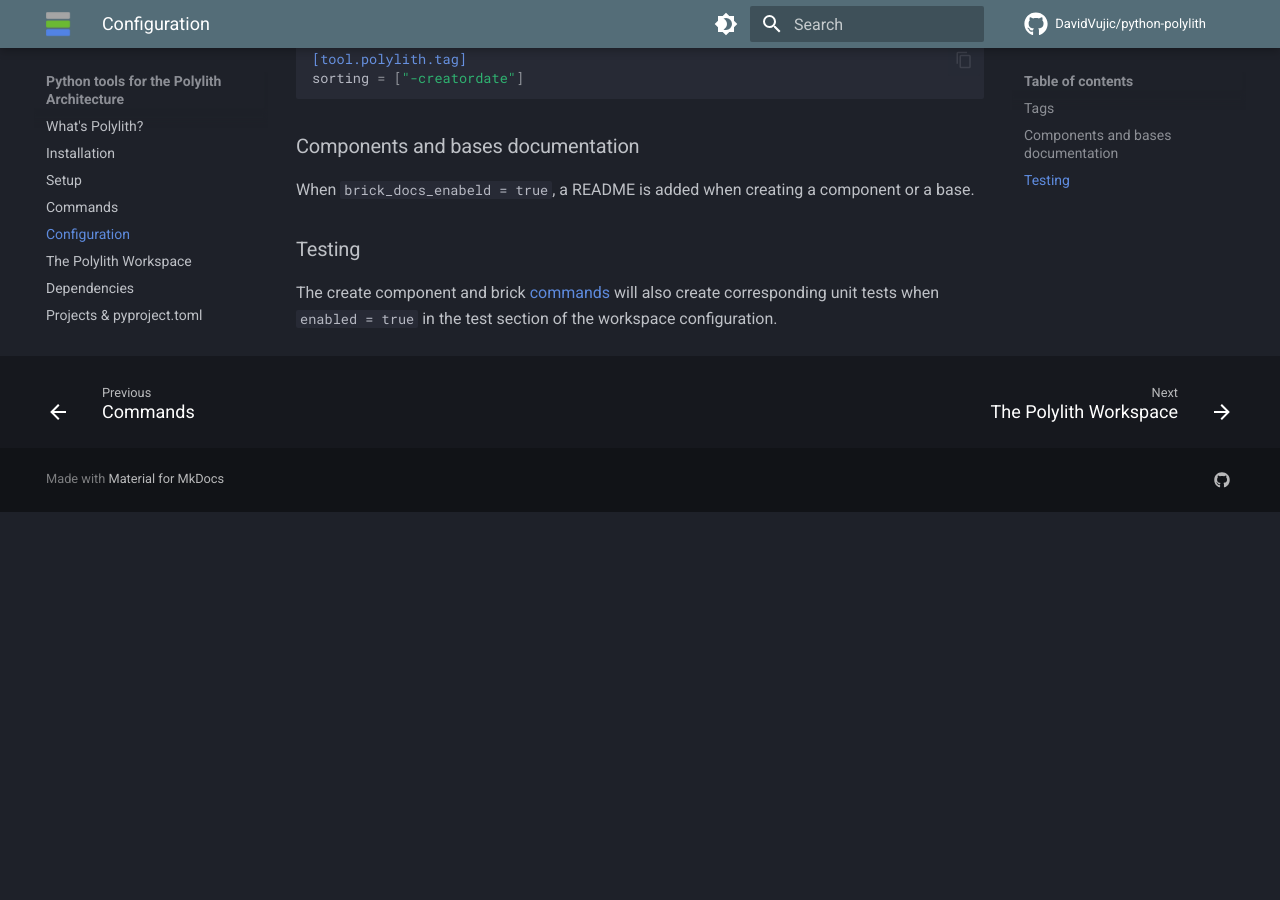
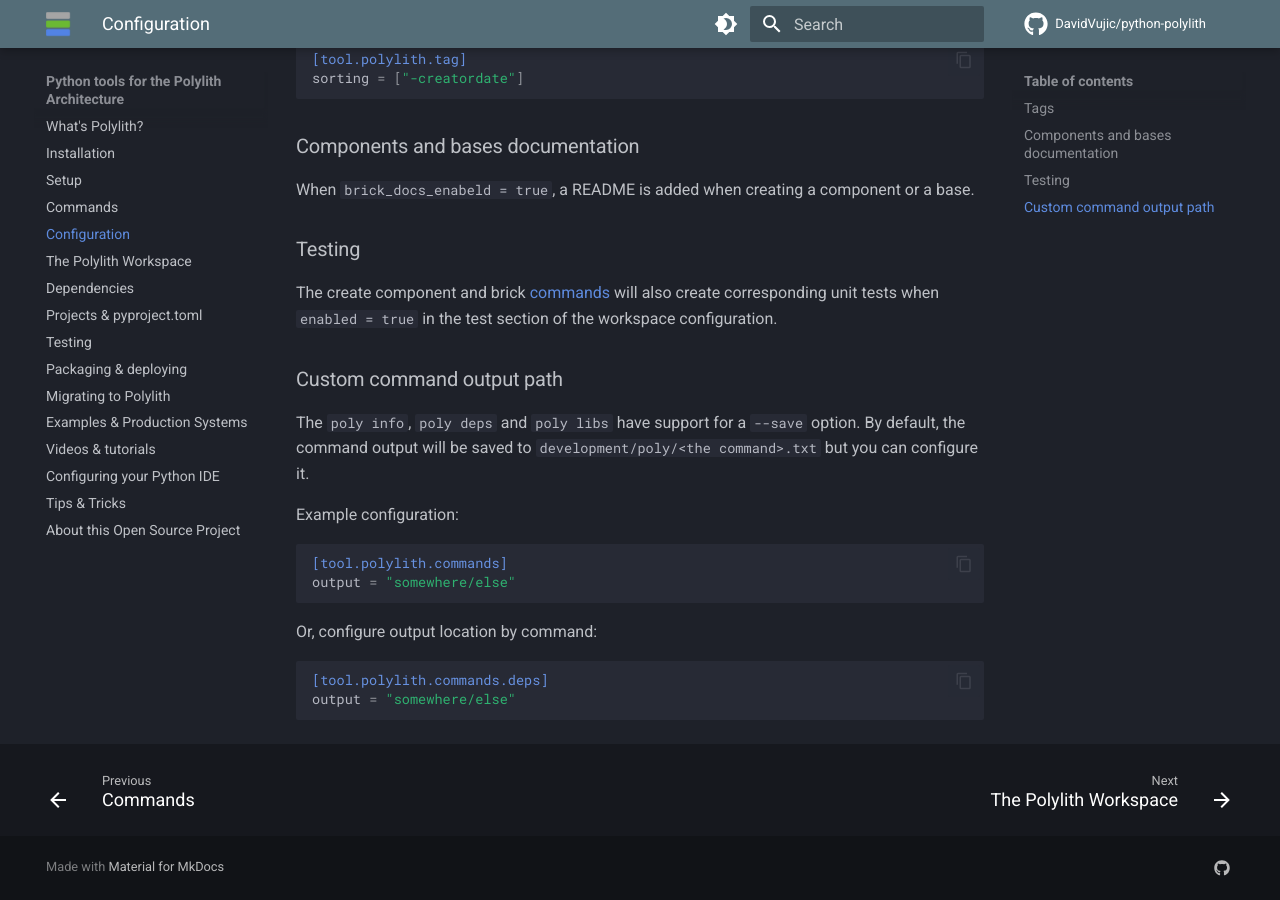
Before and after one commit to DavidVujic/python-polylith-docs, an MkDocs documentation site: the page built from docs/configuration.md, in a window 1280 px wide and 900 px high, scrolled down 1028 px. Built offline with MkDocs 1.6.1 and Material for MkDocs 9.7.7, drawn with Linux system fonts in a browser that asks for light colours; comment, search, counter and statistics services are not loaded; before the commit the page ends 1540 px from its top, so only the background shows below that.

Commit message:
docs: configurable command output paths

````diff
--- a/docs/configuration.md
+++ b/docs/configuration.md
@@ -52,3 +52,22 @@
 
 ### Testing
 The create component and brick [commands](commands.md) will also create corresponding unit tests when `enabled = true` in the test section of the workspace configuration.
+
+
+### Custom command output path
+The `poly info`, `poly deps` and `poly libs` have support for a `--save` option.
+By default, the command output will be saved to `development/poly/<the command>.txt` but you can configure it.
+
+Example configuration:
+
+``` toml
+[tool.polylith.commands]
+output = "somewhere/else"
+```
+
+Or, configure output location by command:
+
+``` toml
+[tool.polylith.commands.deps]
+output = "somewhere/else"
+```
````
